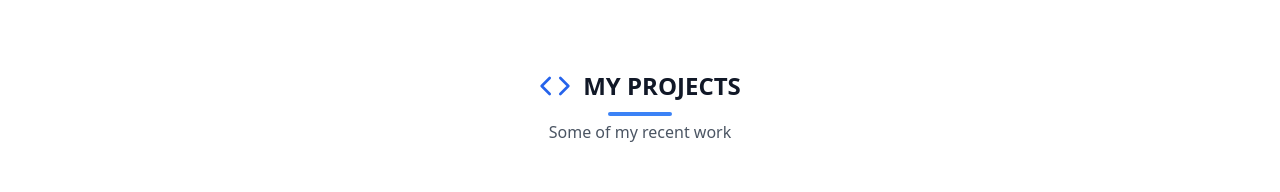
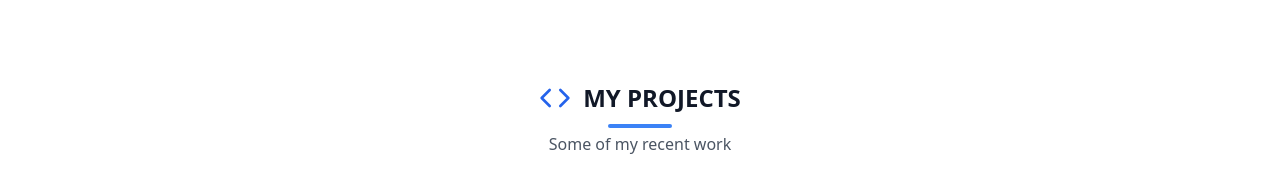
Before and after one commit to Ajaykumar-2246/Portfolio, a React (Create React App) app: page / in a window 1280 px wide. Shown: the part 3554-3746 px from the top of the page. Built offline with nearby package versions, Linux system fonts and the light colour scheme.

Commit message:
my portfolio

```diff
--- a/src/components/contact/contact.js
+++ b/src/components/contact/contact.js
@@ -9,7 +9,7 @@ function Contact() {
     >
       <div className="container mx-auto max-w-6xl">
         {/* Header Section */}
-        <div className="text-center mb-10">
+        <div className="text-center mb-10 pt-3">
           <h2 className="text-2xl font-bold text-gray-900">GET IN TOUCH</h2>
           <div className="w-16 h-1 bg-blue-500 mx-auto mt-2 rounded-full"></div>
           <p className="text-gray-600 mt-2 max-w-2xl mx-auto">
--- a/src/components/projects/projects.js
+++ b/src/components/projects/projects.js
@@ -44,7 +44,7 @@ function Projects() {
     <section id="projects" className="min-h-screen bg-white py-16 px-4 sm:px-8">
       <div className="container mx-auto max-w-6xl">
         {/* Header Section */}
-        <div className="text-center mb-12">
+        <div className="text-center mb-12 pt-3">
           <h2 className="text-2xl font-bold text-gray-900 inline-flex items-center justify-center gap-3">
             <Code className="w-8 h-8 text-blue-600" />
             MY PROJECTS
--- a/src/components/skills/skill.js
+++ b/src/components/skills/skill.js
@@ -83,9 +83,9 @@ const skills = [
 
 function Skills() {
   return (
-    <div id="skills" className="min-h-screen p-2 pb-0">
+    <div id="skills" className="min-h-screen max-w-6xl mx-auto p-2 pb-0">
       {/* Heading Section */}
-      <div className="text-center mb-16">
+      <div className="text-center mb-16 pt-15">
         <h2 className="text-xl md:text-2xl font-bold text-gray-900 inline-flex items-center justify-center gap-3">
           <Code className="w-8 h-8 text-blue-600" />
           MY SKILLS
```
Also changed, not shown: src/components/skills/ml.png (deleted).
